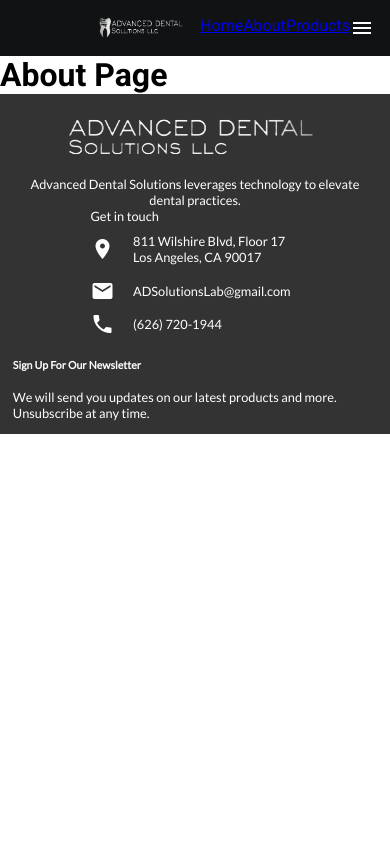
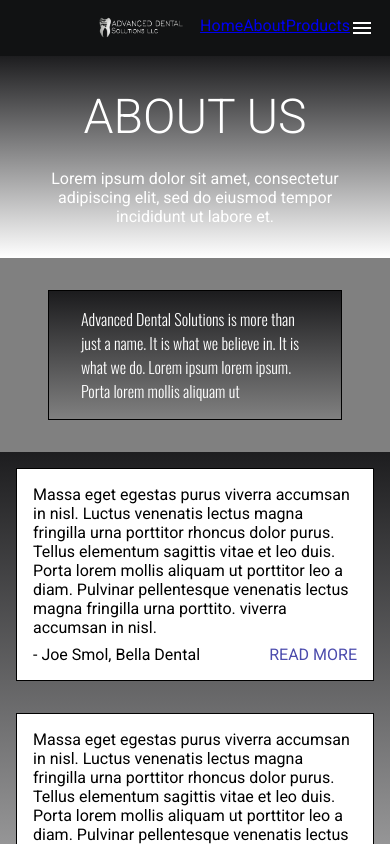
Before and after one commit to mkurmarc/dental_services_website, a React (Create React App) app: page /about in a window 390 px wide. Shown: the top 844 px of the page. Built offline with nearby package versions, Linux system fonts and the light colour scheme; a web font is replaced by a local one.

Commit message:
finish initial About page mobile layout

```diff
--- a/src/components/About.js
+++ b/src/components/About.js
@@ -1,9 +1,31 @@
 import React from "react";
+import Review from "./Review";
+import logo from "../images/edited/logos/logo.jpeg";
 
 export default function About() {
-    return(
-        <main>
-            <h1>About Page</h1>
-        </main>
-    );
+  return (
+    <div className="about--main_container">
+      <main className="about--main">
+        <h1 className="about--main_title">About Us</h1>
+        <p className="about--main_text">
+          Lorem ipsum dolor sit amet, consectetur adipiscing elit, sed do
+          eiusmod tempor incididunt ut labore et.
+        </p>
+      </main>
+      <section className="about--section">
+        <div className="about--section_block">
+          <p className="about--section_text">
+            <span className="text-accent">Advanced Dental Solutions</span> is
+            more than just a name. It is what we believe in. It is what we do.
+            Lorem ipsum lorem ipsum. Porta lorem mollis aliquam ut
+          </p>
+        </div>
+      </section>
+      <section className="about--reviews">
+        <Review />
+        <Review />
+        <Review />
+      </section>
+    </div>
+  );
 }
--- a/src/components/Navbar.js
+++ b/src/components/Navbar.js
@@ -1,6 +1,6 @@
 import React from "react";
 import logo from "../images/edited/logos/logo2_noback.png";
-import { BrowserRouter, Link, Route, Routes} from "react-router-dom";
+import { BrowserRouter, Link, Route, Routes } from "react-router-dom";
 // import hamburger from ""console.log();
 
 export default function Navbar() {
--- /dev/null
+++ b/src/components/Review.js
@@ -0,0 +1,19 @@
+import React from "react";
+
+export default function Review() {
+  return (
+    <section className="review--section">
+      <p className="review--text">
+        Massa eget egestas purus viverra accumsan in nisl. Luctus venenatis
+        lectus magna fringilla urna porttitor rhoncus dolor purus. Tellus
+        elementum sagittis vitae et leo duis. Porta lorem mollis aliquam ut
+        porttitor leo a diam. Pulvinar pellentesque venenatis lectus magna
+        fringilla urna porttito. viverra accumsan in nisl.
+      </p>
+      <div className="review--info">
+        <p className="reviewer">- Joe Smol, Bella Dental</p>
+        <p className="read--more">read more</p>
+      </div>
+    </section>
+  );
+}
--- a/src/style.css
+++ b/src/style.css
@@ -8,7 +8,8 @@ html {
 
 html,
 body,
-p, h1 {
+p,
+h1 {
   margin: 0;
   padding: 0;
 }
@@ -36,14 +37,13 @@ nav {
   padding-left: 5em;
 }
 
-
 /* Home Component */
 .home--container {
   display: flex;
   flex-direction: column;
   align-items: center;
   text-align: center;
-  padding: .5em;
+  padding: 0.5em;
   color: #fff;
   font-family: Oswald;
   font-weight: 300;
@@ -64,22 +64,28 @@ nav {
 .home_card_one--container {
   background: conic-gradient(
       from 90deg at -49.22% 100%,
-      #FFFFFF 0deg, rgba(255, 255, 255, 0) 360deg),
-      #1A1A1C;
+      #ffffff 0deg,
+      rgba(255, 255, 255, 0) 360deg
+    ),
+    #1a1a1c;
 }
 
 .home_card_two {
   background: conic-gradient(
       from 90deg at -49.22% 100%,
-      #FFFFFF 0deg, rgba(255, 255, 255, 0) 360deg),
-      #1A1A1C;
+      #ffffff 0deg,
+      rgba(255, 255, 255, 0) 360deg
+    ),
+    #1a1a1c;
 }
 
 .home_card_three {
   background: conic-gradient(
       from 90deg at -49.22% 100%,
-      #FFFFFF 0deg, rgba(255, 255, 255, 0) 360deg),
-      #1A1A1C;
+      #ffffff 0deg,
+      rgba(255, 255, 255, 0) 360deg
+    ),
+    #1a1a1c;
 }
 
 /* Home Images */
@@ -94,6 +100,83 @@ nav {
   width: 10%;
 }
 
+/* About Page */
+
+.about--main__container {
+  margin: 0 auto;
+  font-family: "Oswald", serif;
+}
+
+.about--main {
+  background: linear-gradient(180deg, #1a1a1c -1.36%, rgba(31, 31, 34, 0) 100%);
+  color: #fff;
+  display: flex;
+  flex-direction: column;
+  align-items: center;
+  padding: 2em;
+}
+.about--main_title {
+  color: #fff;
+  font-size: 3rem;
+  font-weight: 300;
+  margin-bottom: 0.5em;
+  text-transform: uppercase;
+}
+
+.about--main_text {
+  font-size: 1rem;
+  text-align: center;
+}
+
+.about--section {
+  color: #fff;
+  display: flex;
+  flex-direction: row;
+  justify-content: center;
+  background: grey;
+  padding: 2em;
+  font-family: "oswald";
+  font-weight: 400;
+}
+
+.about--section_block {
+  background: linear-gradient(180deg, #1a1a1c -1.36%, rgba(31, 31, 34, 0) 100%);
+  border: 1px solid black;
+  padding: 1em 2em;
+  width: 70%;
+}
+
+.about--reviews {
+  display: flex;
+  background: linear-gradient(180deg, #1a1a1c -1.36%, rgba(31, 31, 34, 0) 100%);
+  flex-direction: column;
+  /* justify-content: space-around; */
+}
+
+/* Review Component */
+
+.review--section {
+  background: #fff;
+  display: flex;
+  flex-direction: column;
+  border: 1px solid black;
+  padding: 1em;
+  margin: 1em;
+}
+
+.review--text {
+  margin-bottom: 0.5em;
+}
+
+.review--info {
+  display: flex;
+  justify-content: space-between;
+}
+
+.read--more {
+  color: #4c4cad;
+  text-transform: uppercase;
+}
 
 /* Footer */
 
@@ -103,7 +186,7 @@ footer {
   font-size: 0.8rem;
   font-weight: 400;
   padding: 1em;
-  font-family: 'Lato', sans-serif;
+  font-family: "Lato", sans-serif;
   font-weight: 300;
   /* width: 100%; */
 }
@@ -212,18 +295,18 @@ footer {
   .home_header--about > span {
     width: 3rem;
     height: 0px;
-    border: 1px solid #FFFFFF;
+    border: 1px solid #ffffff;
     margin-top: 3.8rem;
   }
 
   .home_header--about > h3 {
-    font-family: 'Oswald';
+    font-family: "Oswald";
     font-style: normal;
     font-weight: 100;
     font-size: 2em;
     line-height: 44px;
     letter-spacing: 0.1em;
-    color: #FFFFFF;
+    color: #ffffff;
     margin-top: 1.2em;
     margin-left: 7px;
   }
@@ -231,7 +314,7 @@ footer {
   .home_header--container > p {
     align-self: flex-end;
     color: #fff;
-    font-family: 'Yaldevi';
+    font-family: "Yaldevi";
     font-style: normal;
     font-weight: 200;
     font-size: 1.8rem;
@@ -239,7 +322,6 @@ footer {
     letter-spacing: 0.05em;
     max-width: 18em;
     max-height: 2.6rem;
-
   }
 
   /* Home Card One */
@@ -255,24 +337,24 @@ footer {
     width: 638px;
     max-height: 158px;
     margin-top: 0;
-    font-family: 'Crimson Text';
+    font-family: "Crimson Text";
     font-style: normal;
     font-weight: 400;
     font-size: 72px;
     line-height: 94px;
     letter-spacing: 0.02em;
-    color: #FFFFFF;
+    color: #ffffff;
   }
 
   .home_card_one--item > p {
     width: 550.89px;
-    font-family: 'Ubuntu';
+    font-family: "Ubuntu";
     font-style: normal;
     font-weight: 300;
     font-size: 25px;
     line-height: 120%;
     letter-spacing: 0.12em;
-    color: #FFFFFF;
+    color: #ffffff;
   }
 
   .home_card_one--item {
@@ -288,14 +370,14 @@ footer {
 
   .home_card_one--item > h3 {
     align-self: flex-end;
-    font-family: 'Nunito';
+    font-family: "Nunito";
     font-style: normal;
     font-weight: 400;
     font-size: 35px;
     line-height: 30px;
     /* or 86% */
     letter-spacing: 0.12em;
-    color: #FFFFFF;
+    color: #ffffff;
   }
 
   /* Home Card Two */
@@ -309,19 +391,17 @@ footer {
     padding: 1rem;
   }
 
-
-
-
-
   /* Home Card Three */
   .home_card_three--container {
     display: flex;
     flex-direction: row;
     padding: 8em;
     background: conic-gradient(
-      from 90deg at -49.22% 100%,
-      #FFFFFF 0deg, rgba(255, 255, 255, 0) 360deg),
-      #1A1A1C;
+        from 90deg at -49.22% 100%,
+        #ffffff 0deg,
+        rgba(255, 255, 255, 0) 360deg
+      ),
+      #1a1a1c;
   }
 
   .home_card_three--item {
@@ -331,44 +411,46 @@ footer {
 
   .home_card_three--item > h3 {
     width: 270px;
-    font-family: 'Nunito';
+    font-family: "Nunito";
     font-style: normal;
     font-weight: 400;
     font-size: 35px;
     line-height: 30px;
     /* or 86% */
     letter-spacing: 0.12em;
-    color: #FFFFFF;
+    color: #ffffff;
   }
 
   .home_card_three--item > h2 {
     width: 730px;
-    font-family: 'Crimson Text';
+    font-family: "Crimson Text";
     font-style: normal;
     font-weight: 400;
     font-size: 72px;
     line-height: 94px;
     letter-spacing: 0.08em;
-    color: #FFFFFF;
+    color: #ffffff;
   }
 
   .home_card_three--item > p {
     width: 550px;
-    font-family: 'Ubuntu';
+    font-family: "Ubuntu";
     font-style: normal;
     font-weight: 300;
     font-size: 25px;
     line-height: 30px;
     /* or 120% */
     letter-spacing: 0.12em;
-    color: #FFFFFF;
+    color: #ffffff;
   }
 
   #home_card_three--img {
     width: 100%;
   }
 
-/* Footer */
+  /* About Component */
+
+  /* Footer */
   footer {
     font-size: 1rem;
   }
```
Also changed, not shown: src/images/edited/logos/logo.jpeg (added), 1 other file (tests, documents, lock files or other folders).
